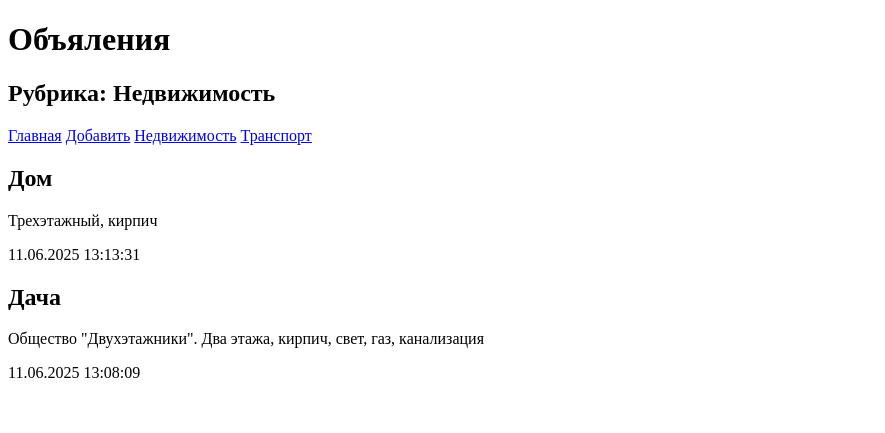
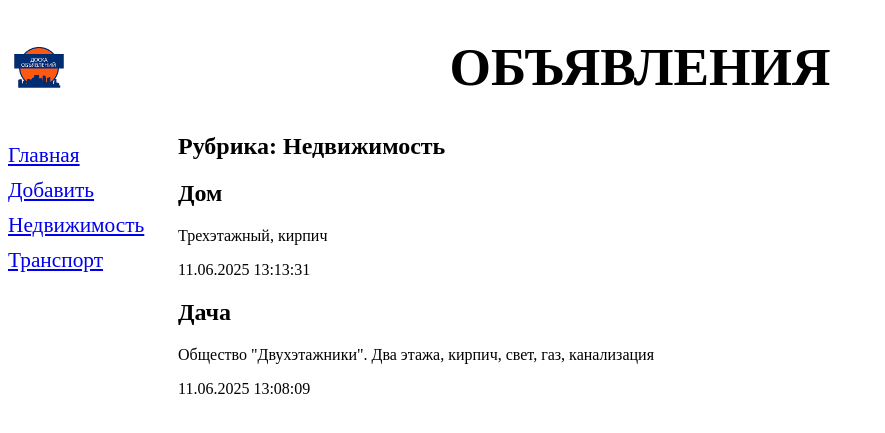
Before and after one commit to Shmelevick/bulletin-board, a Django app: page /bboard/1/ in a window 1280 px wide. Shown: the top 433 px of the page, without its empty margins (0-885 px from the left). Run offline with Django 4.2, Linux system fonts and the light colour scheme; data comes from the database, SQL or seed files in the repository.

Commit message:
Add basic.html, add nav

```diff
--- /dev/null
+++ b/samplesite/bboard/static/bboard/style.css
@@ -0,0 +1,21 @@
+header h1 {
+    font-size: 40pt;
+    text-transform: uppercase;
+    text-align: center;
+    background: url('bg.png') left / auto 100% no-repeat;
+}
+
+nav {
+    font-size: 16pt;
+    width: 150px;
+    float: left;
+}
+
+nav a {
+    display: block;
+    margin: 10px 0px;
+}
+
+main {
+    margin-left: 170px;
+}
--- a/samplesite/bboard/templates/bboard/rubric_bbs.html
+++ b/samplesite/bboard/templates/bboard/rubric_bbs.html
@@ -1,20 +1,9 @@
-<!DOCTYPE html>
-<html lang="ru">
-<head>
-  <meta charset="UTF-8">
-  <meta name="viewport" content="width=device-width, initial-scale=1.0">
-  <title>{{ current_rubric.name }} :: Доска объявлений</title>
-</head>
-<body>
-  <h1>Объяления</h1>
+{% extends 'layout/basic.html' %}
+
+{% block title %} {{ current_rubric.name }} {% endblock %}
+
+{% block content %}
   <h2>Рубрика: {{ current_rubric.name }}</h2>
-  <div>
-    <a href="{% url 'index' %}">Главная</a>
-    <a href="{% url 'add' %}">Добавить</a>
-    {% for rubric in rubrics %}
-    <a href="{% url 'rubric_bbs' rubric.id%}">{{ rubric.name }}</a>
-    {% endfor %}
-  </div>
   {% for bb in bbs %}
   <div>
     <h2>{{ bb.title }}</h2>
@@ -22,5 +11,4 @@
     <p>{{ bb.published|date:"d.m.Y H:i:s" }}</p>
   </div>
   {% endfor %}
-</body>
-</html>
+{% endblock %}
--- /dev/null
+++ b/samplesite/bboard/templates/layout/basic.html
@@ -0,0 +1,28 @@
+{% load static %}
+
+<!DOCTYPE html>
+<html lang="en">
+<head>
+  <meta charset="UTF-8">
+  <meta name="viewport" content="width=device-width, initial-scale=1.0">
+  <link rel='stylesheet' type='text/css'
+    href='{% static "bboard/style.css" %}'>
+  <title>{% block title %}Главная{% endblock %} :: Доска объявлений</title>
+</head>
+<body>
+  <header>
+    <h1>Объявления</h1>
+  </header>
+  <nav>
+    <a href="{% url 'index' %}">Главная</a>
+    <a href="{% url 'add' %}">Добавить</a>
+    {% for rubric in rubrics %}
+    <a href="{% url 'rubric_bbs' rubric.pk %}">{{ rubric.name }}</a>
+    {% endfor %}
+  </nav>
+  <main>
+    {% block content %}
+    {% endblock %}
+  </main>
+</body>
+</html>
--- a/samplesite/samplesite/settings.py
+++ b/samplesite/samplesite/settings.py
@@ -117,6 +117,8 @@ USE_TZ = True
 # https://docs.djangoproject.com/en/4.2/howto/static-files/
 
 STATIC_URL = 'static/'
+STATICFILES_DIRS = [BASE_DIR / "samplesite" / "bboard" / "static"]
+
 
 # Default primary key field type
 # https://docs.djangoproject.com/en/4.2/ref/settings/#default-auto-field
```
Also changed, not shown: samplesite/bboard/templates/bboard/bb_create.html (+6 -17 lines), samplesite/bboard/templates/bboard/index.html (+4 -18 lines), samplesite/bboard/static/bboard/bg.png (added).
